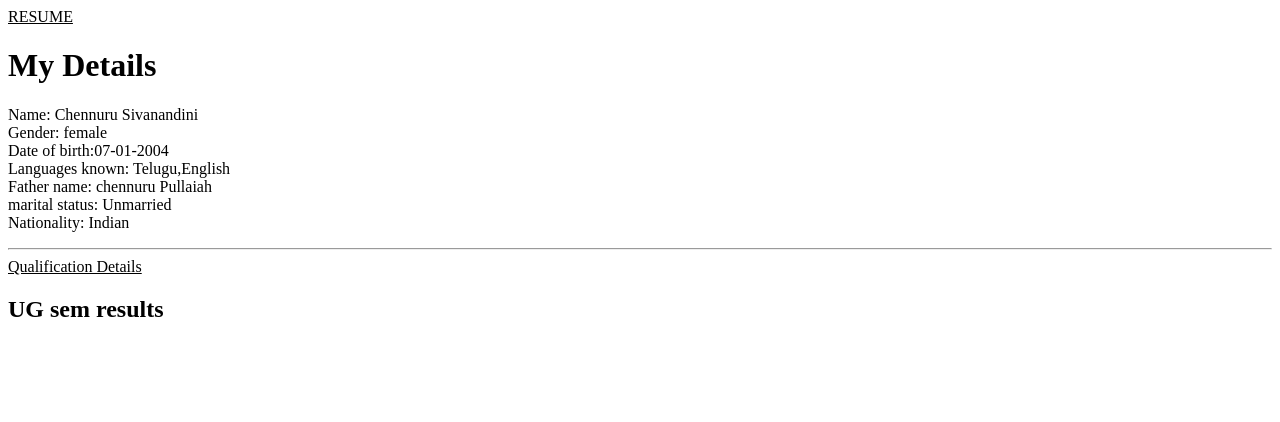
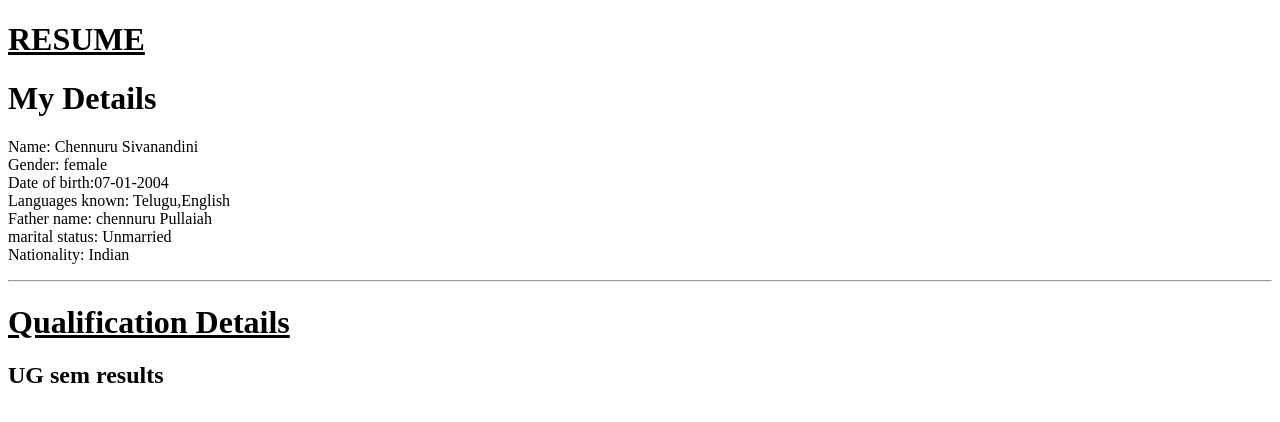
Before and after one commit to sivanandini123/Nandini-website-, a plain HTML site: page index.html in a window 1280 px wide. Drawn offline with Linux system fonts and the light colour scheme.

Commit message:
Update index.html

```diff
--- a/index.html
+++ b/index.html
@@ -6,7 +6,7 @@
     <title><u>RESUME</u></title>
 </head>
 <body>
-  <h1<align="centre"><u>RESUME </u> </h1>
+  <h1 align="centre"><u>RESUME </u> </h1>
     <h1>My Details</h1>
   <p>Name: Chennuru Sivanandini<br>
   Gender: female<br>
@@ -15,7 +15,7 @@
   Father name: chennuru Pullaiah <br>
     marital status: Unmarried<br>
     Nationality: Indian<br></p><hr>
-    <h1<align="centre"><u> Qualification Details</u></h1>
+    <h1 align="centre"><u> Qualification Details</u></h1>
     <h2><b>UG sem results </b></h2>
 
 
```
